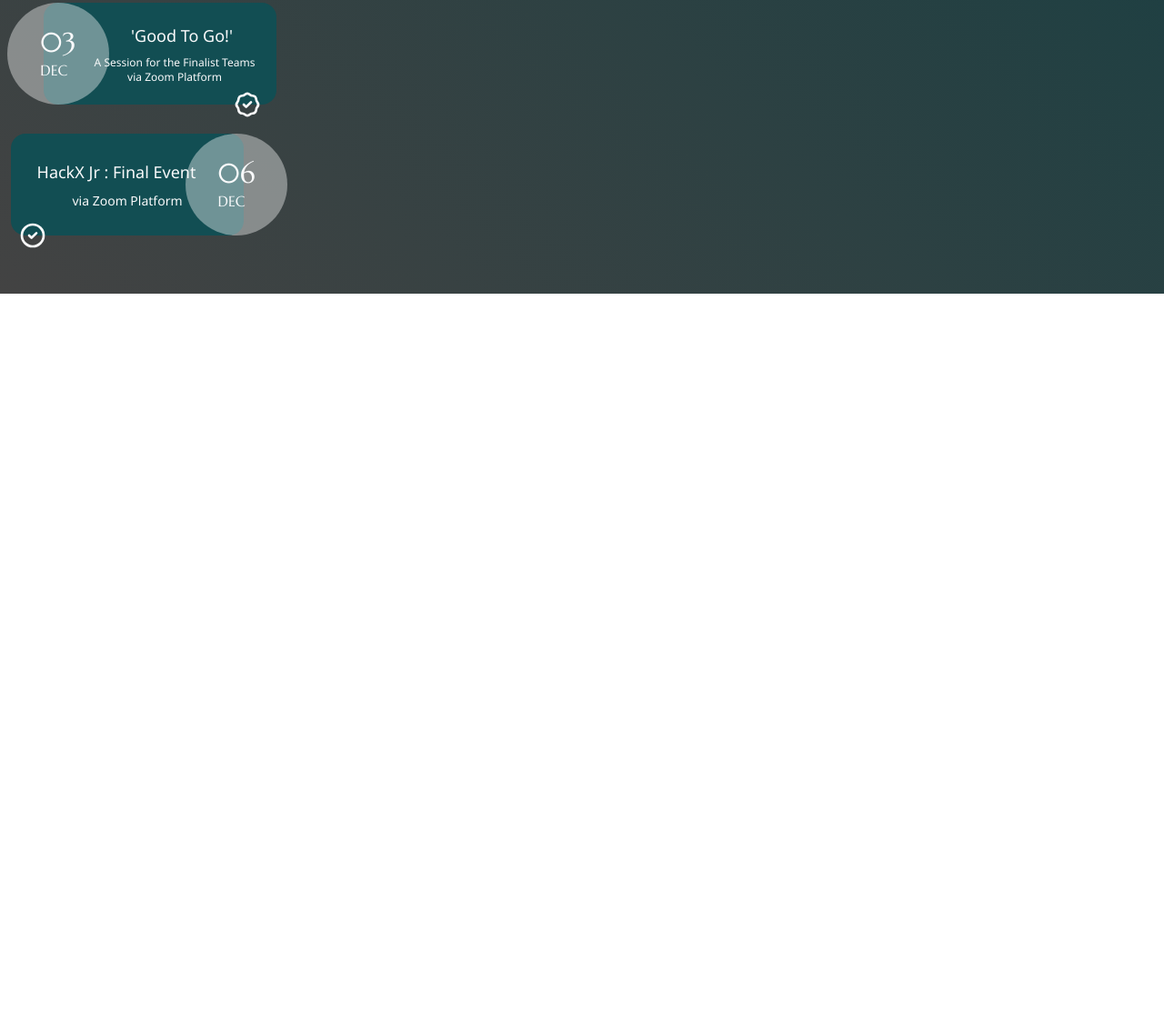
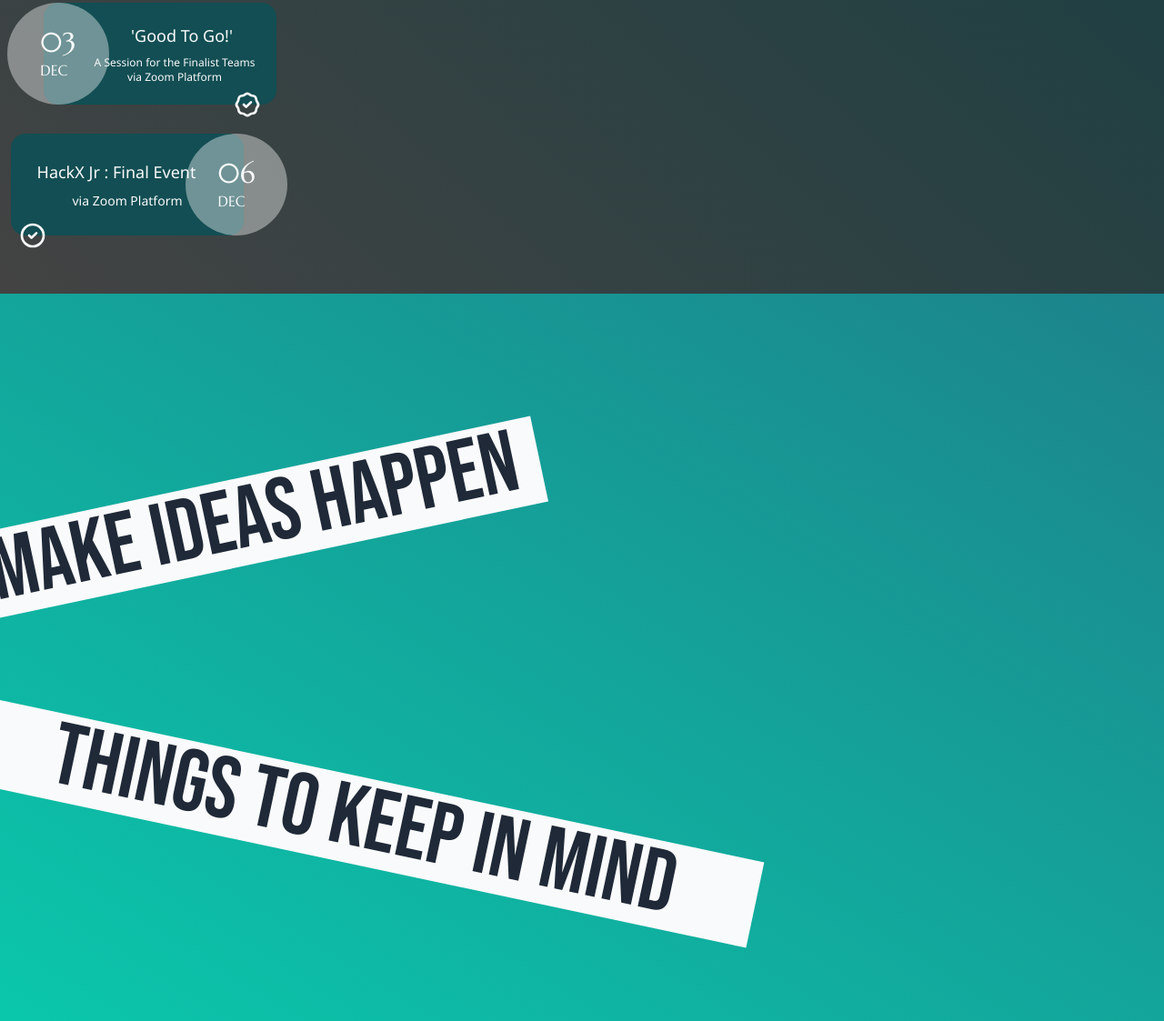
Before and after one commit to SithumDev07/hackX-Jr-Web, a website built with Parcel: page iPhone.html in a window 1280 px wide. Shown: the part 6432-7555 px from the top of the page at 91% size. Before the commit the page ends 6755 px from the top, so only its background shows below. Built offline with nearby package versions, Linux system fonts and the light colour scheme.

Commit message:
added swaggers

```diff
--- a/iPhone.html
+++ b/iPhone.html
@@ -350,6 +350,19 @@ Awareness Session took place via Zoom Platform from 10.00 a.m. to 12.00 p.m.
 
             </div>
             <!-- End of Timeline -->
+
+            <!-- Swaggers -->
+            <div class="bg-gradient-to-bl from-swaggerStartingColor to-swaggersEndColor h-screen relative overflow-hidden">
+                <div class="w-120 h-24 bg-gray-50 absolute flex items-center justify-center top-1/4 transform -rotate-12 -left-10">
+                    <h1 class="font-BebasNeue text-gray-800 text-8xl">Make ideas happen</h1>
+                </div>
+
+                <div class="w-150 h-24 bg-gray-50 absolute flex items-center justify-center top-2/3 transform rotate-12 -left-10">
+                    <h1 class="font-BebasNeue text-gray-800 text-8xl">Things to keep in mind</h1>
+                </div>
+            </div>
+
+            <!-- End of Swaggers -->
         </main>
     </div>
 </body>
--- a/tailwind.config.js
+++ b/tailwind.config.js
@@ -107,6 +107,8 @@ module.exports = {
       80: '20rem',
       85: '21rem',
       96: '24rem',
+      120: '40rem',
+      150: '55rem',
     },
     animation: {
       none: 'none',
```
